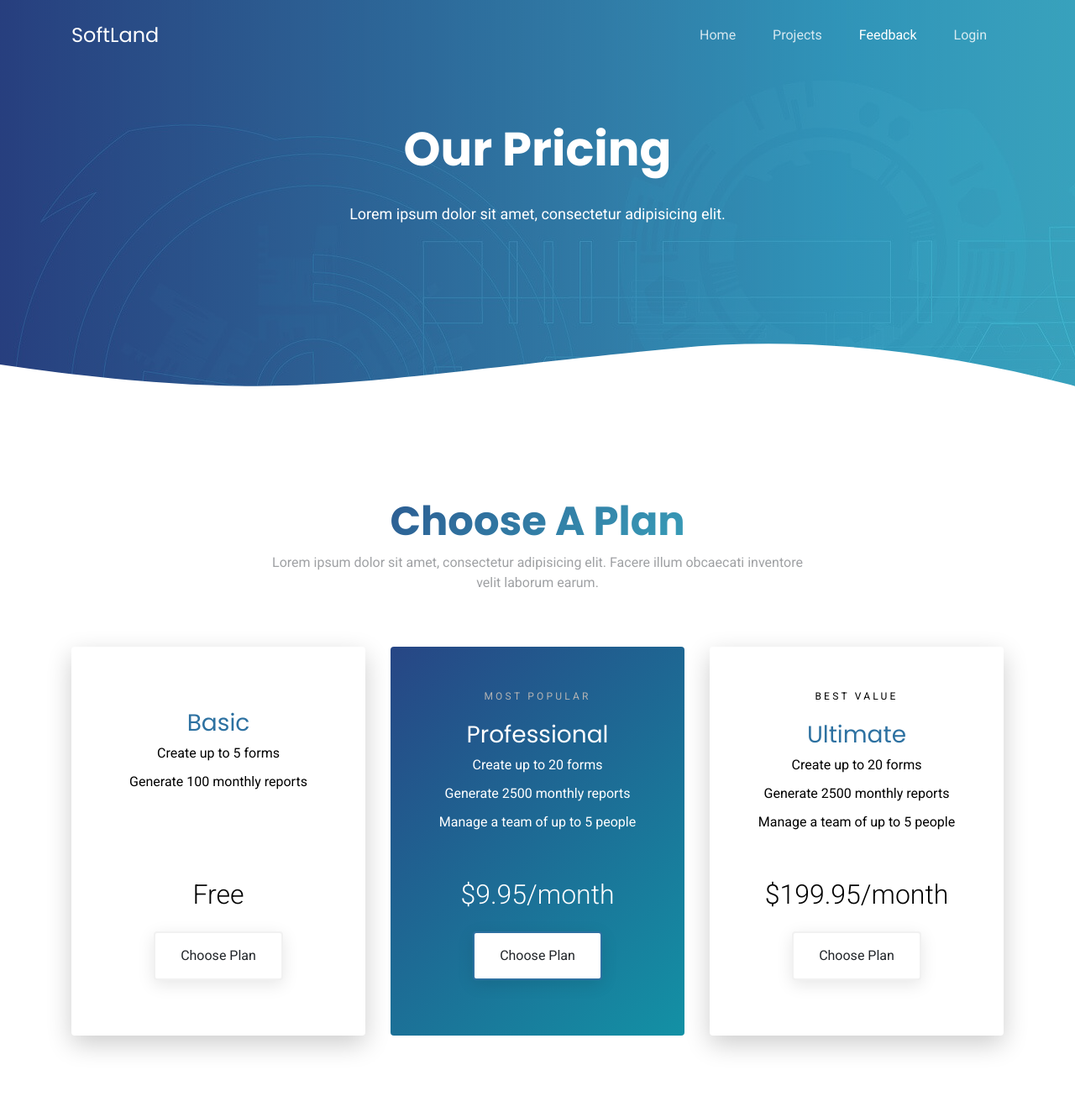
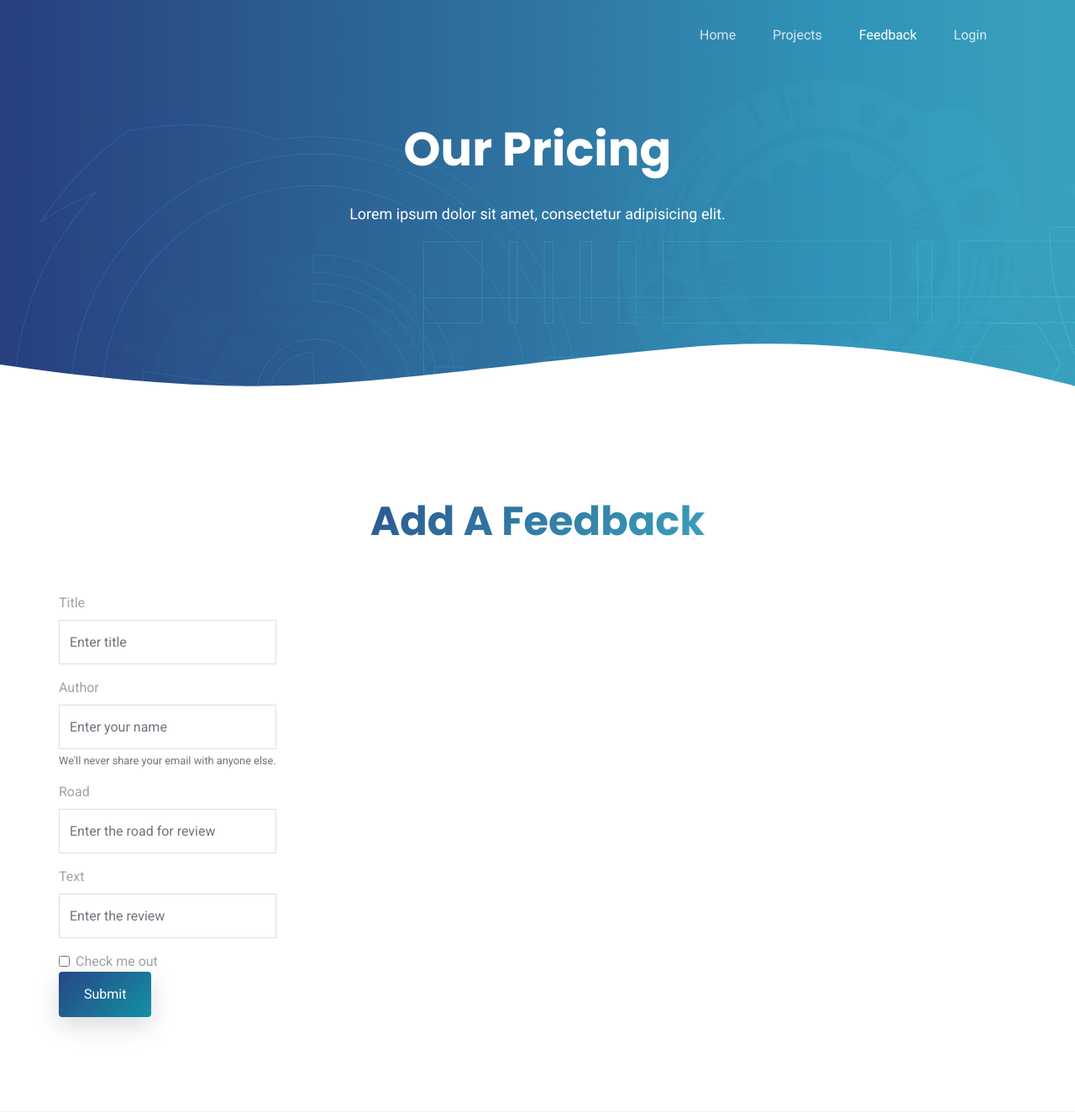
Before and after one commit to KD-3/inter-iit, a Django app: page /feedback in a window 1280 px wide. Shown: the top 1324 px of the page at 84% size. Run offline with Django 3.2, Linux system fonts and the light colour scheme; some libraries are stand-ins or nearby versions.

Commit message:
Added review page.

```diff
--- a/templates/frontend/feedback.html
+++ b/templates/frontend/feedback.html
@@ -4,7 +4,7 @@
 <html lang="en">
 <head>
     <meta charset="utf-8">
-    <title>Pricing - SoftLand</title>
+    <title>Parinati</title>
     <meta content="width=device-width, initial-scale=1.0" name="viewport">
     <meta content="" name="keywords">
     <meta content="" name="description">
@@ -56,7 +56,9 @@
             <div class="row align-items-center">
 
                 <div class="col-6 col-lg-2">
-                    <h1 class="mb-0 site-logo"><a href="index.html" class="mb-0">SoftLand</a></h1>
+                    <h1 class="mb-0 site-logo"><a href="index.html" class="mb-0">
+                        <Parinati>
+                    </a></h1>
                 </div>
 
                 <div class="col-12 col-md-10 d-none d-lg-block">
@@ -67,7 +69,7 @@
                             <li><a href="{% url 'projects' %}" class="nav-link">Projects</a></li>
                             <li class="active"><a href="{% url 'feedback' %}" class="nav-link">Feedback</a></li>
 
-{#                            <li class="has-children">#}
+                            {#                            <li class="has-children">#}
                             {#                                <a href="{% url 'register' %}" class="nav-link">Register</a>#}
                             {#                                <ul class="dropdown">#}
                             {#                                    <li><a href="register-contractor.html" class="nav-link">Register as a contractor</a></li>#}
@@ -77,7 +79,7 @@
                             {#                            <li><a href="{% url 'login' %}" class="nav-link">Login</a></li>#}
                             {% if user.is_authenticated %}
                                 <li><a href="{% url 'account_logout' %}" class="nav-link">Logout</a></li>
-                                {% else %}
+                            {% else %}
                                 <li><a href="{% url 'account_login' %}" class="nav-link">Login</a></li>
                             {% endif %}
                         </ul>
@@ -137,57 +139,48 @@
 
                 <div class="row justify-content-center text-center">
                     <div class="col-md-7 mb-5">
-                        <h2 class="section-heading">Choose A Plan</h2>
-                        <p>Lorem ipsum dolor sit amet, consectetur adipisicing elit. Facere illum obcaecati inventore
-                            velit laborum earum.</p>
+                        <h2 class="section-heading">Add A Feedback</h2>
+
                     </div>
                 </div>
                 <div class="row align-items-stretch">
+                    <form>
+                        <div class="form-group">
+                            <label for="exampleInputEmail1">Title</label>
+                            <input type="email" class="form-control" id="exampleInputEmail1"
+                                   aria-describedby="emailHelp" placeholder="Enter title">
+                            <small id="emailHelp" class="form-text text-muted">
+                            </small>
+                        </div>
+                        <div class="form-group">
+                            <label for="exampleInputEmail1">Author</label>
+                            <input type="email" class="form-control" id="exampleInputEmail1"
+                                   aria-describedby="emailHelp" placeholder="Enter your name">
+                            <small id="emailHelp" class="form-text text-muted">We'll never share your email with anyone
+                                else.
+                            </small>
+                        </div>
+                        <div class="form-group">
+                            <label for="exampleInputEmail1">Road</label>
+                            <input type="email" class="form-control" id="exampleInputEmail1"
+                                   aria-describedby="emailHelp" placeholder="Enter the road for review">
+                            <small id="emailHelp" class="form-text text-muted">
+                            </small>
+                        </div>
+                        <div class="form-group">
+                            <label for="exampleInputEmail1">Text</label>
+                            <input type="email" class="form-control" id="exampleInputEmail1"
+                                   aria-describedby="emailHelp" placeholder="Enter the review">
+                            <small id="emailHelp" class="form-text text-muted">
+                            </small>
+                        </div>
+                        <div class="form-check">
+                            <input type="checkbox" class="form-check-input" id="exampleCheck1">
+                            <label class="form-check-label" for="exampleCheck1">Check me out</label>
+                        </div>
+                        <button type="submit" class="btn btn-primary">Submit</button>
+                    </form>
 
-                    <div class="col-lg-4 mb-4 mb-lg-0">
-                        <div class="pricing h-100 text-center">
-                            <span>&nbsp;</span>
-                            <h3>Basic</h3>
-                            <ul class="list-unstyled">
-                                <li>Create up to 5 forms</li>
-                                <li>Generate 100 monthly reports</li>
-                            </ul>
-                            <div class="price-cta">
-                                <strong class="price">Free</strong>
-                                <p><a href="#" class="btn btn-white">Choose Plan</a></p>
-                            </div>
-                        </div>
-                    </div>
-                    <div class="col-lg-4 mb-4 mb-lg-0">
-                        <div class="pricing h-100 text-center popular">
-                            <span class="popularity">Most Popular</span>
-                            <h3>Professional</h3>
-                            <ul class="list-unstyled">
-                                <li>Create up to 20 forms</li>
-                                <li>Generate 2500 monthly reports</li>
-                                <li>Manage a team of up to 5 people</li>
-                            </ul>
-                            <div class="price-cta">
-                                <strong class="price">$9.95/month</strong>
-                                <p><a href="#" class="btn btn-white">Choose Plan</a></p>
-                            </div>
-                        </div>
-                    </div>
-                    <div class="col-lg-4 mb-4 mb-lg-0">
-                        <div class="pricing h-100 text-center">
-                            <span class="popularity">Best Value</span>
-                            <h3>Ultimate</h3>
-                            <ul class="list-unstyled">
-                                <li>Create up to 20 forms</li>
-                                <li>Generate 2500 monthly reports</li>
-                                <li>Manage a team of up to 5 people</li>
-                            </ul>
-                            <div class="price-cta">
-                                <strong class="price">$199.95/month</strong>
-                                <p><a href="#" class="btn btn-white">Choose Plan</a></p>
-                            </div>
-                        </div>
-                    </div>
                 </div>
             </div>
         </div>
--- a/templates/frontend/projects.html
+++ b/templates/frontend/projects.html
@@ -112,6 +112,7 @@
                         </g>
                     </g>
                 </svg>
+
 
             </div>
 
```
Also changed, not shown: templates/frontend/index.html (+1 -74 lines).
